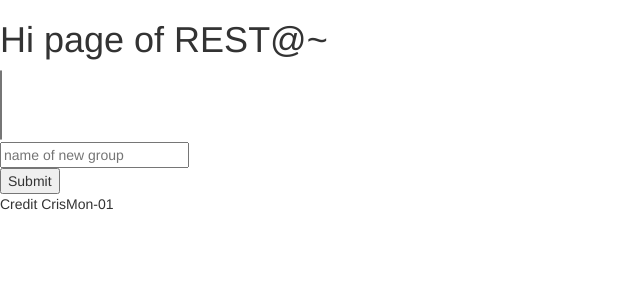
After one commit to CrisMon-01/RESTatHome, a Flask app: template templates/creategroup.html in a window 1280 px wide. The commit adds this page. Shown: the top 300 px of the page, without its empty margins (0-640 px from the left). Run offline with Flask 2, Linux system fonts and the light colour scheme; the template is opened without the code that fills it, so the values that code supplies are empty; parts of the project's set-up code (start-up, migrations or seed data) failed here and were passed over; some libraries are stand-ins or nearby versions.

Commit message:
you can make group

```diff
--- a/app.py
+++ b/app.py
@@ -36,6 +36,28 @@ def index():
     else:
         return render_template('index.html', groups=groups)
 
+@app.route('/creategroup', methods=['GET','POST'])
+def creategroup():
+    if request.method == 'GET':
+        req = requests.get("http://"+str(bridgeip)+"/api/"+authuser+"/lights")
+        lights_json = json.loads(req.content)
+        lights = []
+        for (k,v) in lights_json.items():
+            lights.append((k,v['name']))
+        return render_template('creategroup.html', lights=lights)
+    if request.method == 'POST':
+        print(str(request.form.get('gname'))+str(request.form.getlist('lights')))
+        json_group = {}
+        lights_new_group = []
+        for light in request.form.getlist('lights'):
+            lights_new_group.append(str(light))
+        json_group['lights'] = lights_new_group
+        json_group['name'] = str(request.form.get('gname'))
+        json_group['type']= 'Zone'
+        print(str(json.dumps(json_group)))
+        req = requests.post("http://"+str(bridgeip)+"/api/"+authuser+"/groups/", data=json.dumps(json_group))
+        return index()
+
 if __name__ == '__main__':
     with socket.socket(socket.AF_INET, socket.SOCK_STREAM) as s:
         if s.connect_ex(('localhost', serverport)) != 0 :
--- /dev/null
+++ b/templates/creategroup.html
@@ -0,0 +1,24 @@
+<!DOCTYPE html>
+<html>
+    <head>
+    <title>
+        REST@~
+    </title>
+    <link rel="stylesheet" href="https://maxcdn.bootstrapcdn.com/bootstrap/3.4.1/css/bootstrap.min.css">
+    <script src="https://ajax.googleapis.com/ajax/libs/jquery/3.5.1/jquery.min.js"></script>
+    <script src="https://maxcdn.bootstrapcdn.com/bootstrap/3.4.1/js/bootstrap.min.js"></script>
+    </head>
+    <body>
+        <h1 class="d-flex flex-column flex-md-row align-items-center p-3 px-md-4 mb-3 bg-white border-bottom box-shadow">Hi page of REST@~</h1>
+        <form method="POST">
+            <select name="lights" id="lights" multiple >
+            {% for item in lights %}
+                <option value={{item[0]}}>{{item[1]}}</option>
+            {% endfor %}
+            </select> <br>
+            <input type="text" id="gname" name="gname" placeholder="name of new group"><br>
+        <input type="submit" />
+        </form>
+        <footer class="pt-4 my-md-5 pt-md-5 border-top">Credit CrisMon-01</footer>
+    </body>
+</html>
--- a/templates/index.html
+++ b/templates/index.html
@@ -22,19 +22,18 @@
                     {% endif %}
                     </li>
                 </ul>
-                <!-- </form> -->
             {% endfor %}
         {% endblock %}
         <h2>Cambia stato al gruppo</h1>
         <form method='POST'>
-        <select multiple class="form-control" id="exampleFormControlSelect2" name="light">
+        <select multiple class="form-control" name="light">
             {% for item in groups %}
                 <option value="{{item[0]}}">{{item[0]}}</option>
             {% endfor %}
         </select>
         <button type="submit" values="Submit" class="btn btn-primary mb-2">Accendi/Spegni</button>
-        <!-- <p><input type="submit" values="Submit"></p> -->
         </form>
+        <a href="{{ url_for('creategroup') }}">Create Groups</a>
     <footer class="pt-4 my-md-5 pt-md-5 border-top">Credit CrisMon-01</footer>
     </body>
 </html>
```
Also changed, not shown: README.md, images/img3.png (added).
